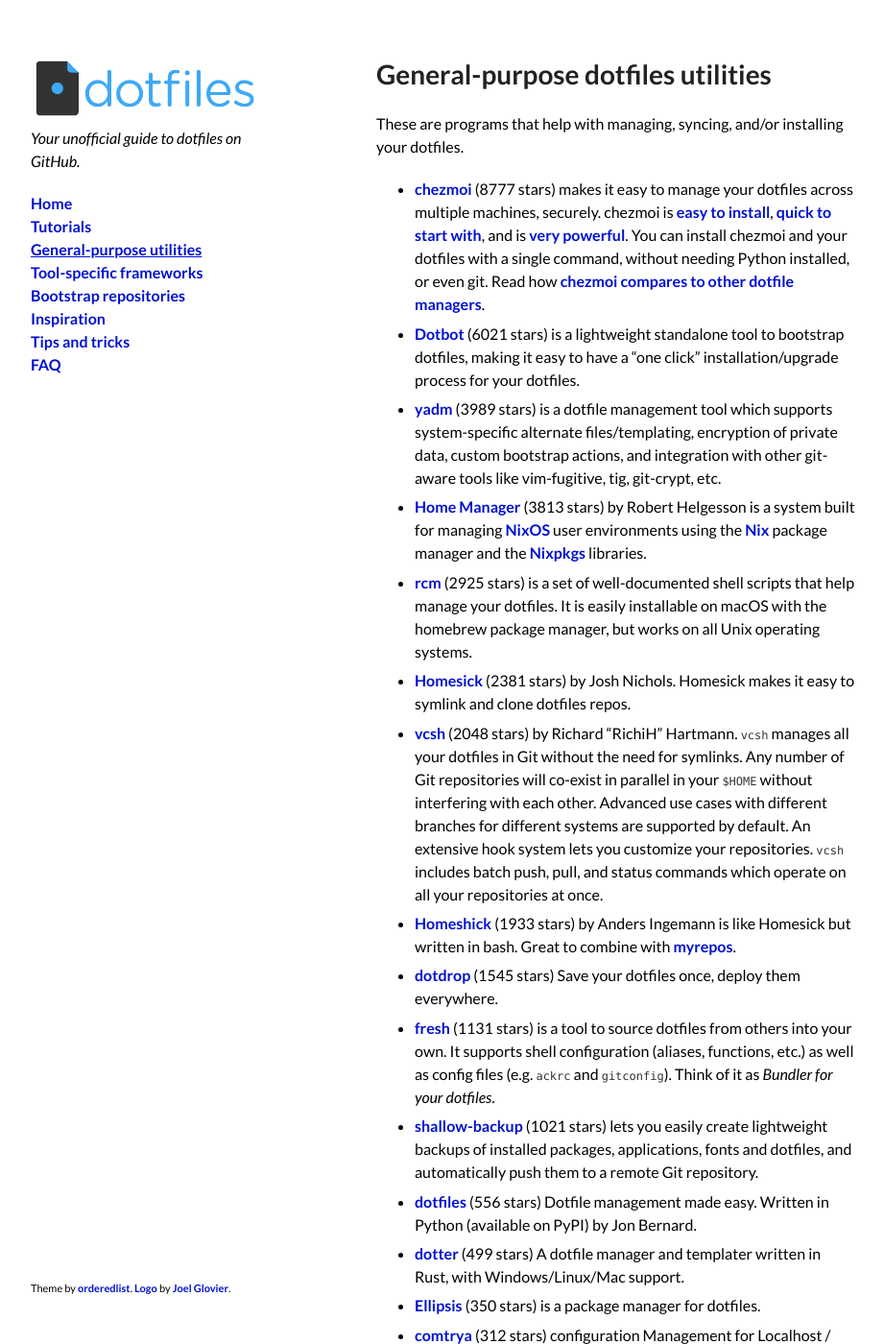
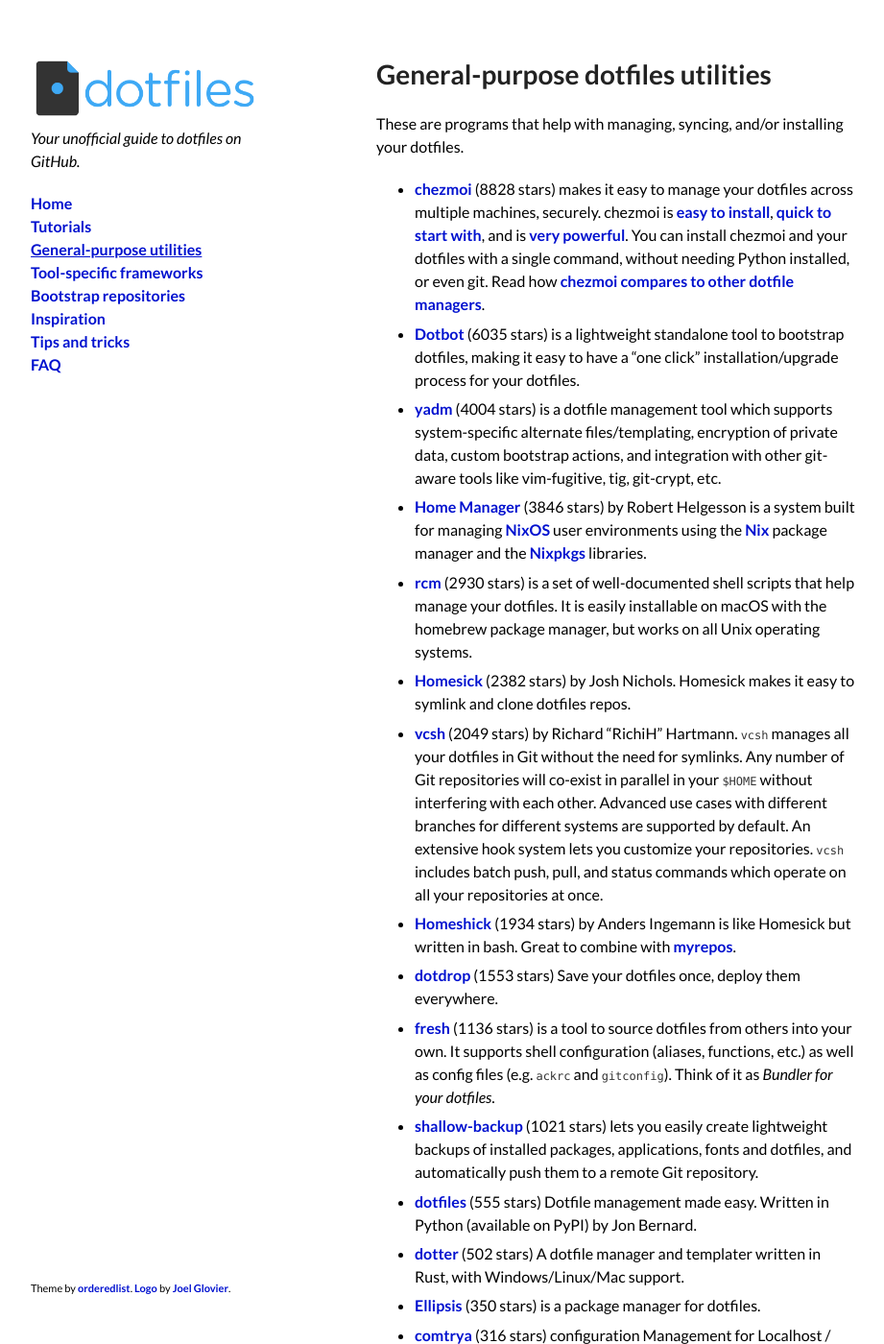
Before and after one commit to dotfiles/dotfiles.github.com, a Jekyll site: the page built from utilities.md, in a window 1280 px wide and 1400 px high. Shown: the whole window at 96% size, without its empty margins (178-1099 px from the left). Built offline with Jekyll 4.4.1, drawn with Linux system fonts in a browser that asks for light colours; comment, search, counter and statistics services are not loaded; some of the changed text lies outside the part shown.

Commit message:
Update star counts

```diff
--- a/_data/bootstrap.yml
+++ b/_data/bootstrap.yml
@@ -1,13 +1,13 @@
-- forks: 1861
+- forks: 1863
   name: thoughtbot/dotfiles
   notes: A base set of configs, plugins, scripts, and aliases for vim, tmux, git,
     ruby, and zsh.
-  stars: 7564
+  stars: 7572
   url: https://github.com/thoughtbot/dotfiles
 - forks: 372
   name: dotphiles
   notes: A community driven framework of dotfiles, for the usual terminal apps and
     shells, designed to work across multiple platforms and degrade for older versions
     of software or OS, allowing you to use the same settings on all your machines.
-  stars: 741
+  stars: 743
   url: https://github.com/dotphiles/dotphiles
--- a/_data/utilities.yml
+++ b/_data/utilities.yml
@@ -2,7 +2,7 @@
   name: kody
   notes: is a dotfiles runner/manager written with node inspired by Zach Holman's
     popular dotfiles.
-  stars: 134
+  stars: 133
   url: https://github.com/jh3y/kody
 - forks: 13
   name: bashdot
@@ -16,7 +16,7 @@
     and is [very powerful](https://www.chezmoi.io/user-guide/setup/). You can install
     chezmoi and your dotfiles with a single command, without needing Python installed,
     or even git. Read how [chezmoi compares to other dotfile managers](https://www.chezmoi.io/comparison-table/).
-  stars: 8777
+  stars: 8828
   url: https://github.com/twpayne/chezmoi
   website: https://chezmoi.io
 - forks: 3
@@ -44,16 +44,16 @@
   notes: is a utility to manage your dotfiles, lightweight and simple.
   stars: 116
   url: https://github.com/justone/dfm
-- forks: 274
+- forks: 275
   name: Dotbot
   notes: is a lightweight standalone tool to bootstrap dotfiles, making it easy to
     have a "one click" installation/upgrade process for your dotfiles.
-  stars: 6021
+  stars: 6035
   url: https://github.com/anishathalye/dotbot
 - forks: 85
   name: dotdrop
   notes: Save your dotfiles once, deploy them everywhere.
-  stars: 1545
+  stars: 1553
   url: https://github.com/deadc0de6/dotdrop
 - forks: 31
   name: dotfiler
@@ -91,11 +91,11 @@
     for multiple environments. It also supports shell autocompletion.
   stars: 93
   url: https://github.com/codejamninja/dotstow
-- forks: 64
+- forks: 65
   name: Dotsync
   notes: utility for syncing dotfiles between multiple machines from a Git repo or
     push using rsync.
-  stars: 293
+  stars: 295
   url: https://github.com/dotphiles/dotsync
 - forks: 15
   name: dotty
@@ -120,7 +120,7 @@
   notes: is a tool to source dotfiles from others into your own. It supports shell
     configuration (aliases, functions, etc.) as well as config files (e.g. `ackrc`
     and `gitconfig`). Think of it as _Bundler for your dotfiles_.
-  stars: 1131
+  stars: 1136
   url: https://github.com/freshshell/fresh
 - forks: 35
   name: Ghar
@@ -140,12 +140,12 @@
     you. Homely also has a clever Automatic Cleanup feature and good tutorials.
   stars: 44
   url: https://github.com/phodge/homely
-- forks: 1188
+- forks: 1195
   name: Home Manager
   notes: by Robert Helgesson is a system built for managing [NixOS](https://nixos.org)
     user environments using the [Nix](https://nixos.org/nix/) package manager and
     the [Nixpkgs](https://nixos.org/nixpkgs/) libraries.
-  stars: 3813
+  stars: 3846
   url: https://github.com/rycee/home-manager
 - forks: 25
   name: Homemaker
@@ -158,12 +158,12 @@
   name: Homeshick
   notes: by Anders Ingemann is like Homesick but written in bash. Great to combine
     with [myrepos](https://web.archive.org/web/20200904205236/https://waiting-for-dev.github.io/blog/2014/05/04/distributable-and-organized-dotfiles-with-homeshick-and-mr/).
-  stars: 1933
+  stars: 1934
   url: https://github.com/andsens/homeshick
 - forks: 130
   name: Homesick
   notes: by Josh Nichols. Homesick makes it easy to symlink and clone dotfiles repos.
-  stars: 2381
+  stars: 2382
   url: https://github.com/technicalpickles/homesick
 - name: myrepos
   notes: is a tool to manage all your version control repositories at once.
@@ -177,14 +177,14 @@
     already available in the [Official Pearl Hub](https://github.com/pearl-hub).
   stars: 206
   url: https://github.com/pearl-core/pearl
-- forks: 131
+- forks: 130
   name: rcm
   notes: is a set of well-documented shell scripts that help manage your dotfiles.
     It is easily installable on macOS with the homebrew package manager, but works
     on all Unix operating systems.
-  stars: 2925
+  stars: 2930
   url: https://github.com/thoughtbot/rcm
-- forks: 232
+- forks: 233
   name: shallow-backup
   notes: lets you easily create lightweight backups of installed packages, applications,
     fonts and dotfiles, and automatically push them to a remote Git repository.
@@ -208,14 +208,14 @@
     branches for different systems are supported by default. An extensive hook system
     lets you customize your repositories. `vcsh` includes batch push, pull, and status
     commands which operate on all your repositories at once.
-  stars: 2048
+  stars: 2049
   url: https://github.com/RichiH/vcsh
 - forks: 154
   name: yadm
   notes: is a dotfile management tool which supports system-specific alternate files/templating,
     encryption of private data, custom bootstrap actions, and integration with other
     git-aware tools like vim-fugitive, tig, git-crypt, etc.
-  stars: 3989
+  stars: 4004
   url: https://github.com/TheLocehiliosan/yadm
   website: https://yadm.io/
 - forks: 9
@@ -232,26 +232,26 @@
     multiple hosts, supports variable symlink targets and is infinitely hackable.
   stars: 4
   url: https://github.com/esc/yadoma
-- forks: 24
+- forks: 26
   name: dotter
   notes: A dotfile manager and templater written in Rust, with Windows/Linux/Mac support.
-  stars: 499
+  stars: 502
   url: https://github.com/SuperCuber/dotter
 - forks: 65
   name: dotfiles
   notes: Dotfile management made easy. Written in Python (available on PyPI) by Jon
     Bernard.
-  stars: 556
+  stars: 555
   url: https://github.com/jbernard/dotfiles
 - forks: 37
   name: comtrya
   notes: configuration Management for Localhost / dotfiles.
-  stars: 312
+  stars: 316
   url: https://github.com/comtrya/comtrya
   website: https://www.comtrya.dev/
-- forks: 7
+- forks: 8
   name: dotfiles
   notes: Dotfiles symbolic links management CLI written in Go, with Windows/Linux/Mac
     support.
-  stars: 180
+  stars: 181
   url: https://github.com/rhysd/dotfiles
```
Also changed, not shown: _data/frameworks.yml (+39 -39 lines), _data/inspiration.yml (+29 -29 lines).
